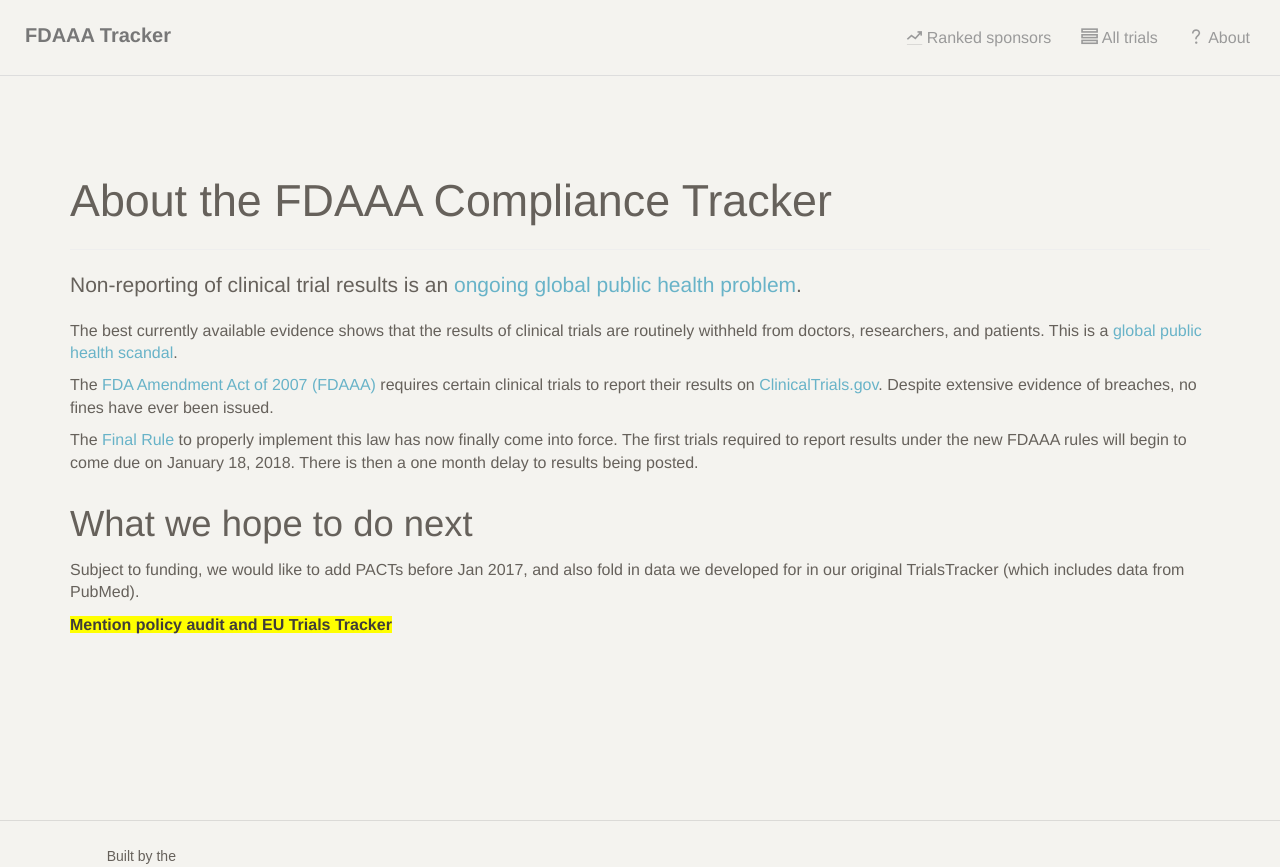
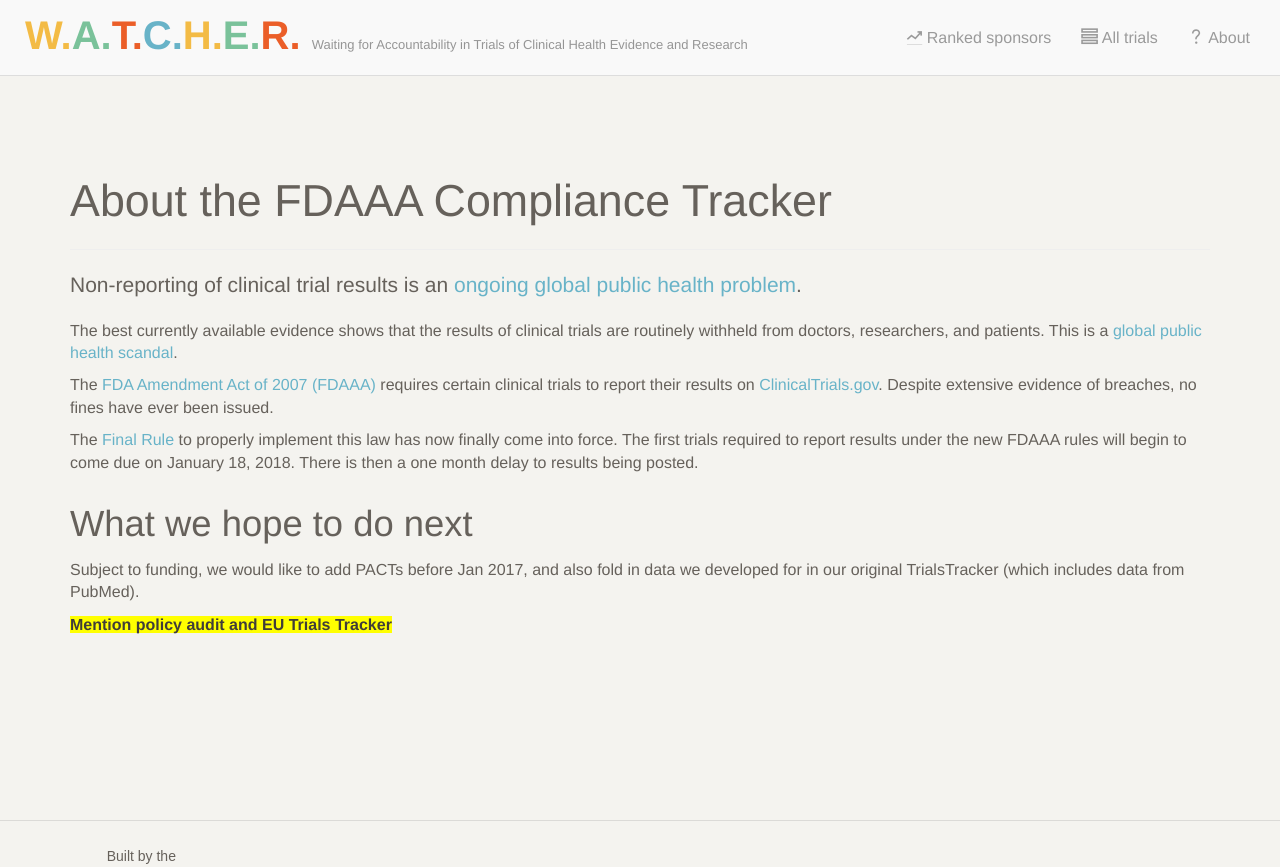
Before and after one commit to ebmdatalab/clinicaltrials-act-tracker, a Django app: template clinicaltrials/templates/about.html in a window 1280 px wide. Run offline with Django 3.2, Linux system fonts and the light colour scheme; the template is opened without the code that fills it, so the values that code supplies are empty; some libraries are stand-ins or nearby versions; some web fonts are replaced.

Commit message:
Add a silly exemplar brand

```diff
--- a/clinicaltrials/static/css/paper-dashboard.css
+++ b/clinicaltrials/static/css/paper-dashboard.css
@@ -1008,7 +1008,8 @@ textarea.form-control {
     font-weight: 600;
     margin: 5px 0px;
     padding: 20px 15px;
-    font-size: 20px; }
+    font-size: 40px; }
+
   .navbar .navbar-nav > li > a {
     line-height: 1.42857;
     margin: 15px 0px;
@@ -1034,7 +1035,8 @@ textarea.form-control {
   margin-top: -5px; }
 
 .navbar-default {
-  background-color: #f4f3ef;
+  /* background-color: #f4f3ef; */
+  background-color: #f9f9f9;
   border-bottom: 1px solid #DDDDDD; }
   .navbar-default .brand {
     color: #66615b !important; }
@@ -2669,3 +2671,11 @@ table thead tr {
   padding: 0;
   white-space: nowrap;
 }
+
+.brand-sub {
+  fill: rgba(0, 0, 0, 0.4);
+  color: rgba(0, 0, 0, 0.4);
+  font-size: 13px;
+  margin-top: 5px;
+  font-weight: 400;
+}
--- a/clinicaltrials/templates/_base.html
+++ b/clinicaltrials/templates/_base.html
@@ -55,7 +55,10 @@
                         <span class="icon-bar bar2"></span>
                         <span class="icon-bar bar3"></span>
                     </button>
-                    <a class="navbar-brand" href="/">FDAAA Tracker</a>
+                    <div class="navbar-brand">
+                      <a href="/"><span class="icon-warning">W.</span><span class="icon-success">A.</span><span class="icon-danger">T.</span><span class="icon-info">C.</span><span class="icon-warning">H.</span><span class="icon-success">E.</span><span class="icon-danger">R.</span><span class="icon-warning"></a>
+                      <span class="brand-sub hidden-md hidden-sm hidden-xs">Waiting for Accountability in Trials of Clinical Health Evidence and Research</span>
+                </div>
                 </div>
                 <div class="collapse navbar-collapse" id="main-nav">
                     <ul class="nav navbar-nav navbar-right">
```
